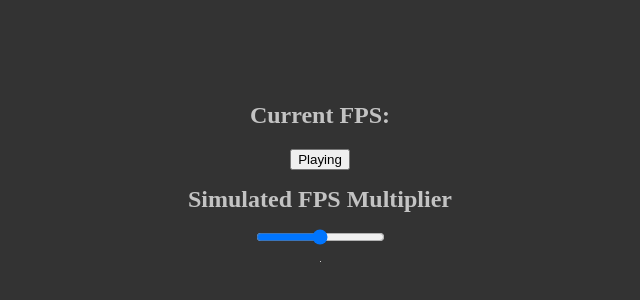
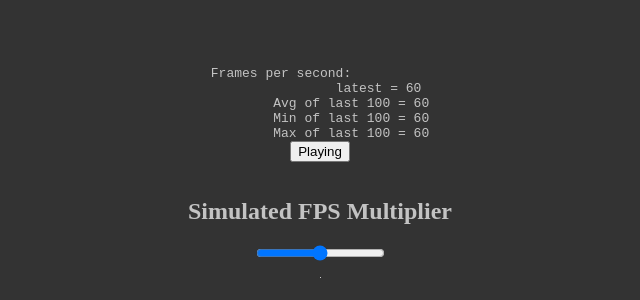
Before and after one commit to alexandermccormick/wasm-conways-game-of-life, a website built with webpack: page index.html in a window 1280 px wide. Shown: the part 236-536 px from the top of the page, without its empty margins (328-968 px from the left). Built offline with nearby package versions, Linux system fonts and the light colour scheme; files whose address does not match are found by name.

Commit message:
added and adjusted fps tracking

```diff
--- a/index.html
+++ b/index.html
@@ -15,8 +15,10 @@
                 .btn {
                     margin-bottom: 1rem;
                 }
-                .fps-multiplier * {
+                .fps {
                     margin: 0;
+                    white-space: pre;
+                    font-family: monospace;
                 }
                 input[name="tickRange"] {
                     display: block;
@@ -27,9 +29,7 @@
             </style>
     </head>
     <body>
-        <section class="fps">
-                <h2>Current FPS: <span id="ticks"></span></h2>
-        </section>
+        <div id="fps" class="fps"></div>
 
         <button id="toggleUniverse" class="btn">Click to Play</button>
 
--- a/index.js
+++ b/index.js
@@ -18,10 +18,52 @@ const CELL_SIZE = 5,
       tickCounter = document.getElementById("ticks"),
       tpfControl = document.getElementById("tickRange");
 
-/* Animation Frame Control */
-let animationId;
-let fpsTimeout; // global access to setTimeout
-let fps = 0;
+let animationId; // for keeping track of current animation frame
+
+const fps = new class {
+    constructor() {
+        this.fps = document.getElementById("fps");
+        this.frames = [];
+        this.lastFrameTimeStamp = performance.now();
+    };
+
+    render() {
+        // Convert the delta time since the last frame render into a
+        // measure of frames per second
+        const now = performance.now(),
+              delta = now - this.lastFrameTimeStamp,
+              fps = 1 / delta * 1000;
+
+        this.lastFrameTimeStamp = now;
+
+        // Save only the latest 100 timings
+        this.frames.push(fps);
+        if (this.frames.length > 100) {
+            this.frames.shift();
+        };
+
+        // Find the max, min, and mean of our 100 latest timings
+        let min = Infinity,
+            max = -Infinity,
+            sum = 0;
+
+        for (let i = 0; i < this.frames.length; i++) {
+            sum += this.frames[i];
+            min = Math.min(this.frames[i], min);
+            max = Math.max(this.frames[i], max);
+        };
+        let mean = sum / this.frames.length;
+
+        // Render the statistics
+        this.fps.textContent = `
+        Frames per second:
+                latest = ${Math.round(fps)}
+        Avg of last 100 = ${Math.round(mean)}
+        Min of last 100 = ${Math.round(min)}
+        Max of last 100 = ${Math.round(max)}
+        `.trim();
+    };
+};
 
 tpfControl.min = 1; // The wasm portion will expect this to always be 1
 tpfControl.max = 11; // Must be odd number
@@ -82,14 +124,8 @@ const drawCells = () => {
     ctx.stroke();
 };
 
-const trackFPS = () => {
-    fpsTimeout = setTimeout(() => {
-        tickCounter.innerHTML = universe.get_fps();
-        trackFPS();
-    }, 1000);
-};
-
 const renderLoop = () => {
+    fps.render();
     universe.controller();
 
     drawGrid();
@@ -99,13 +135,11 @@ const renderLoop = () => {
 
 const play = () => {
     toggleUniverse.textContent = "Playing";
-    trackFPS();
     renderLoop();
 };
 
 const pause = () => {
     toggleUniverse.textContent = "Paused"
-    clearTimeout(fpsTimeout);
     cancelAnimationFrame(animationId);
     animationId = undefined;
 };
```
